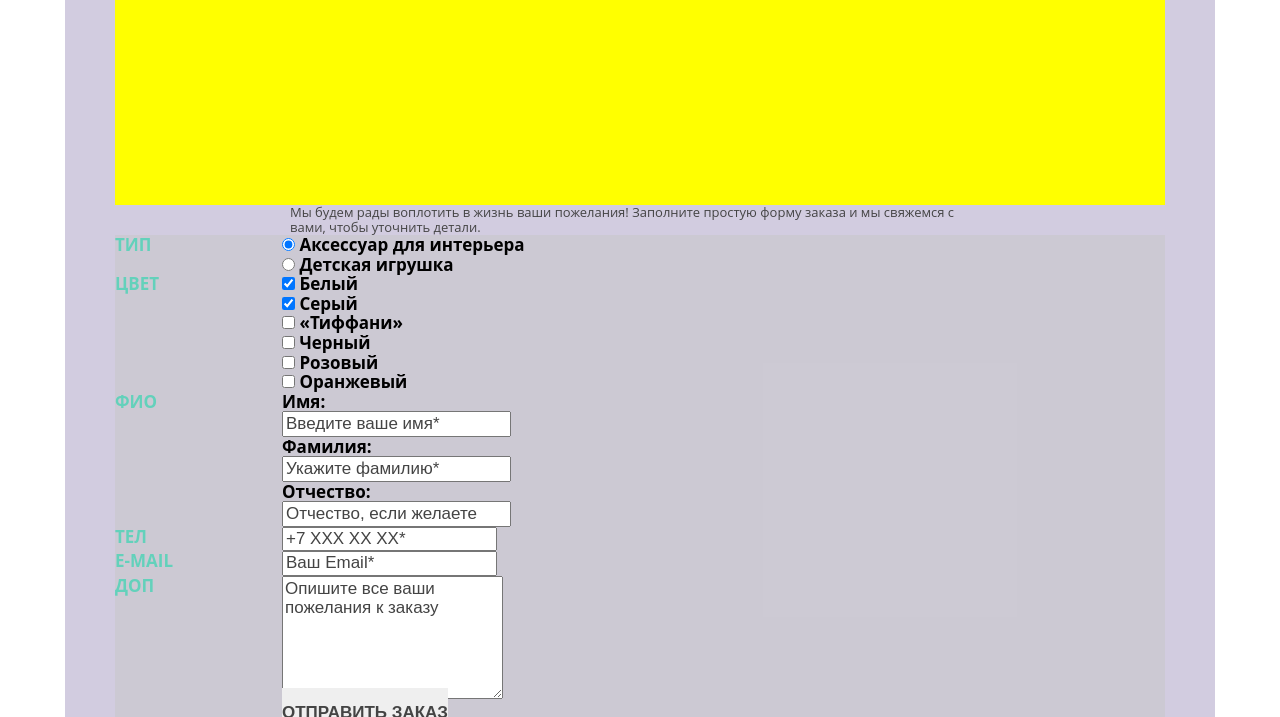
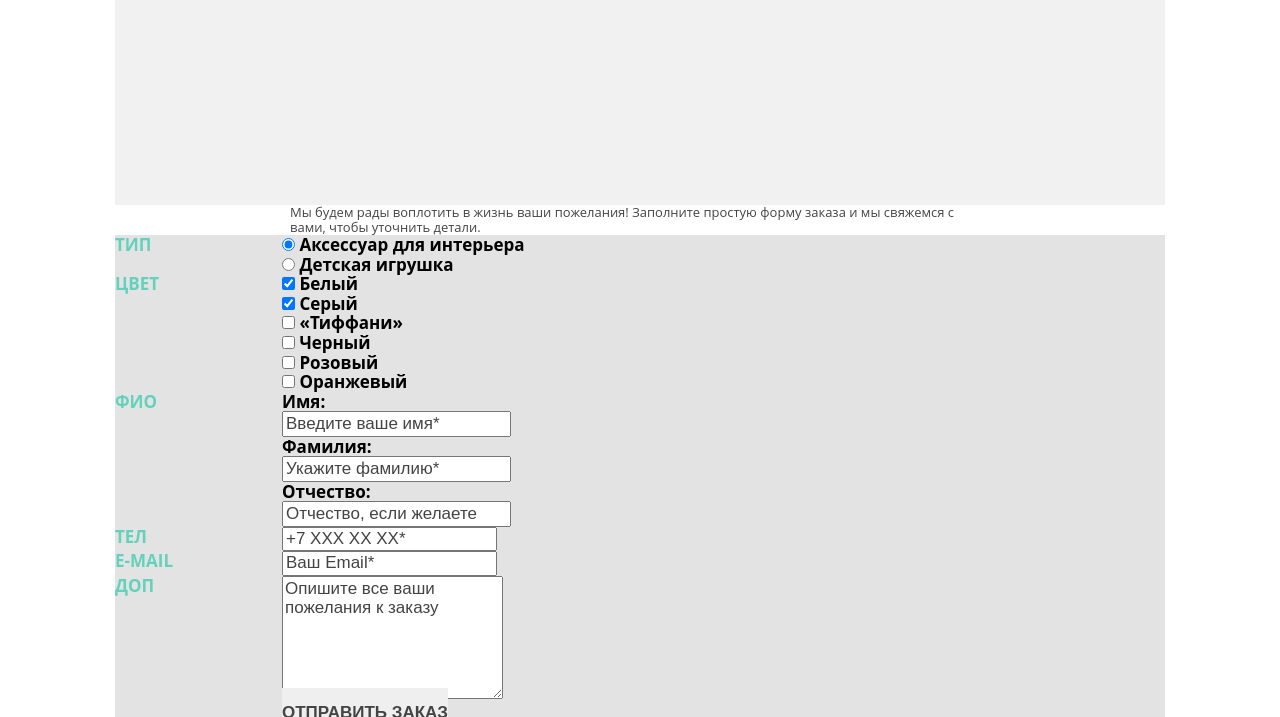
Before and after one commit to IerominSergii/380133-mishka, a website: page form.html in a window 1280 px wide. Shown: the part 146-863 px from the top of the page. Drawn offline with nearby package versions, Linux system fonts and the light colour scheme; files that its build step writes are made by us from their sources.

Commit message:
Исправь замечания Travis (удали дублирование селекторов)

```diff
--- a/sass/blocks/form-main.scss
+++ b/sass/blocks/form-main.scss
@@ -5,8 +5,6 @@
 
   background-color: $first-bgd-color;
   color: $first-font-color;
-
-  background-color: rgba(30, 0, 100, 0.2);
 }
 
 .form-main__header {
@@ -14,8 +12,6 @@
 
   background-color: $second-bgd-color;
   color: $first-font-color;
-
-  background-color: yellow;
 }
 
 .form-main__title {
```
